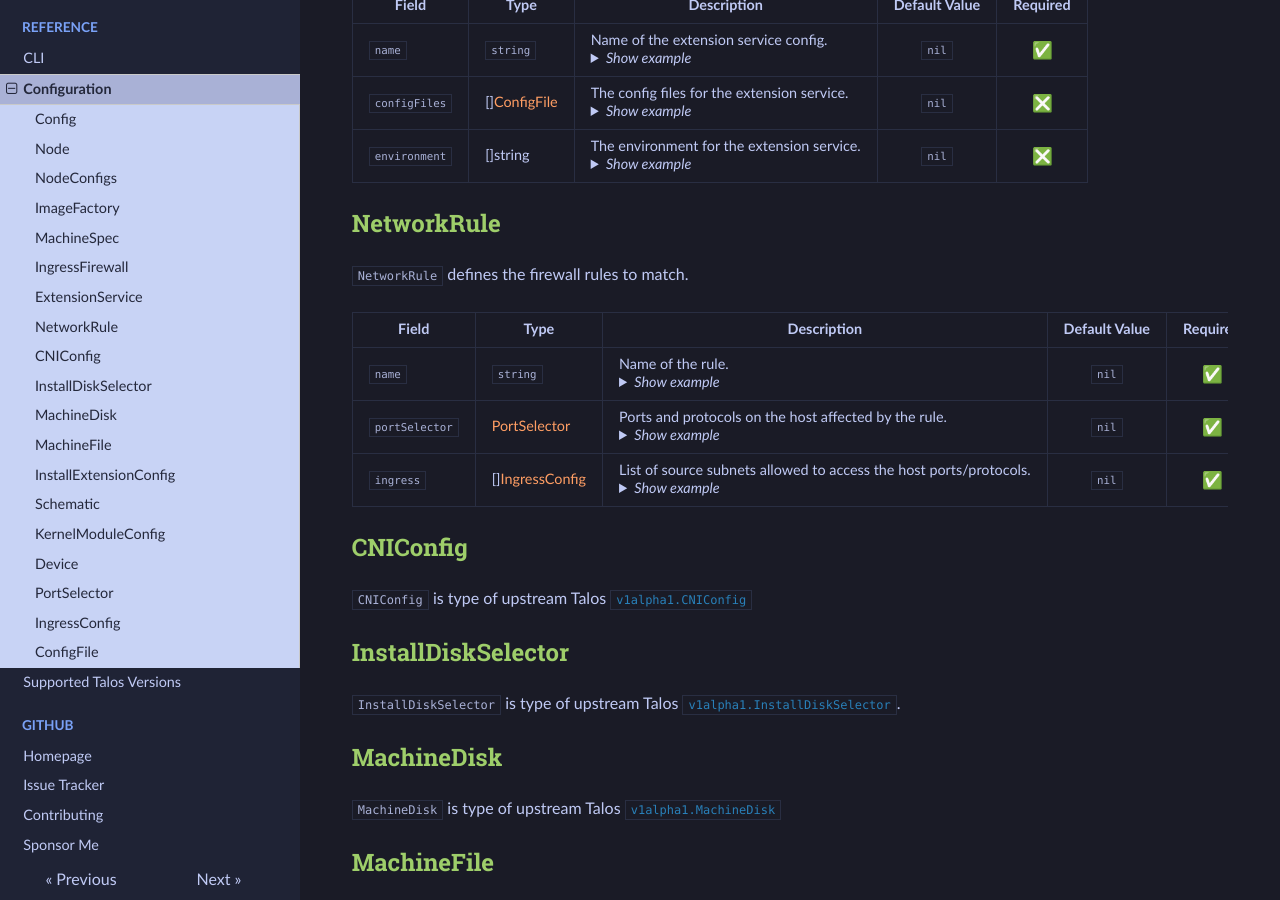
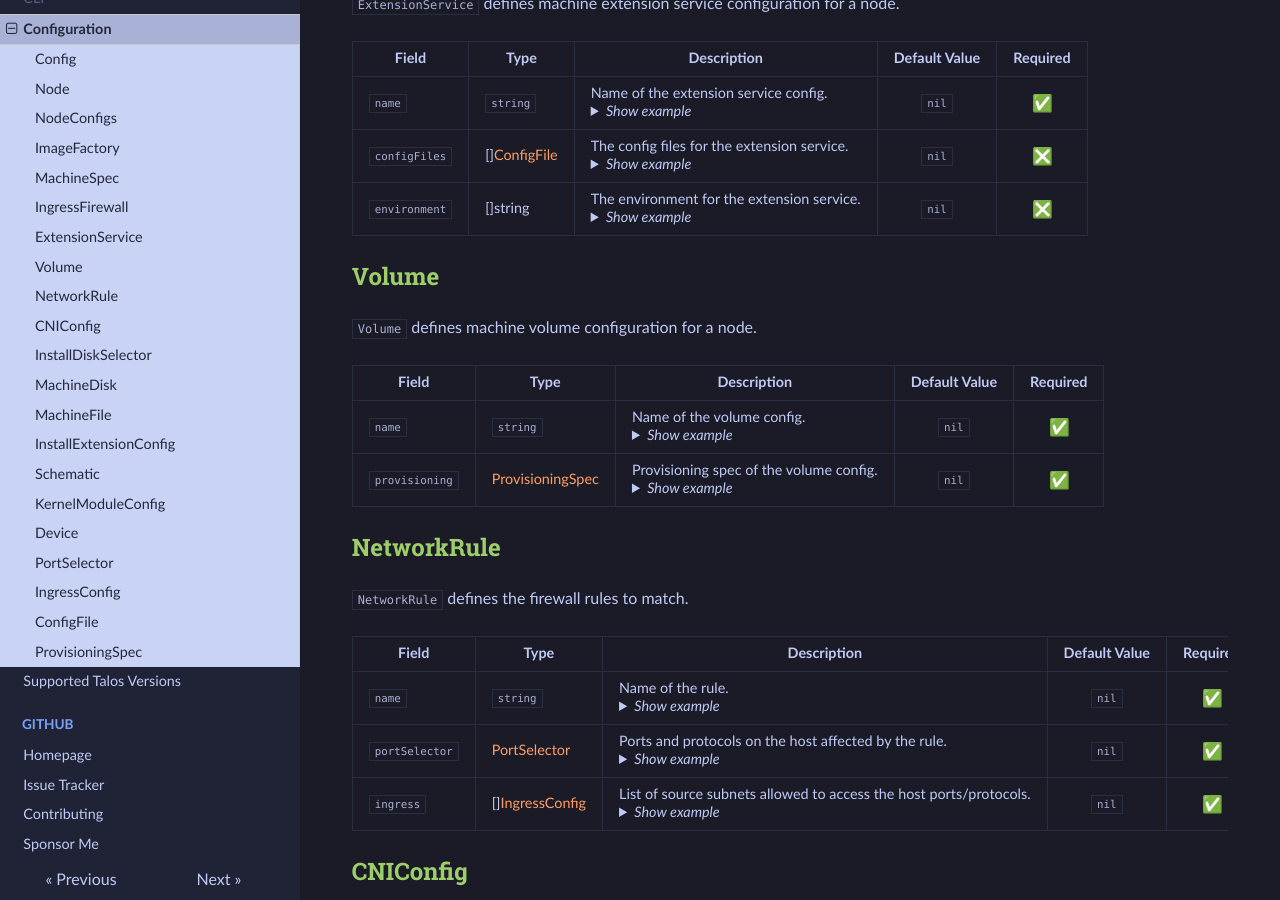
Before and after one commit to budimanjojo/talhelper, an MkDocs documentation site: the page built from docs/docs/reference/configuration.md, in a window 1280 px wide and 900 px high, scrolled down 4147 px. Built offline with MkDocs 1.6.1, drawn with Linux system fonts in a browser that asks for light colours; emoji names are drawn with the system emoji font; some of the changed text lies outside the part shown.

Commit message:
docs(config): add docs for `volumes`
Signed-off-by: budimanjojo <budimanjojo@gmail.com>

````diff
--- a/docs/docs/reference/configuration.md
+++ b/docs/docs/reference/configuration.md
@@ -461,6 +461,23 @@
 </tr>
 
 <tr markdown="1">
+<td markdown="1">`volumes`</td>
+<td markdown="1">[][Volume](#volume)</td>
+<td markdown="1">Machine volume configs specification.<details><summary>*Show example*</summary>
+```yaml
+volumes:
+  - name: EPHEMERAL
+    provisioning:
+      diskSelector:
+        match: disk.transport == "nvme"
+      maxSize: 50GiB
+```
+</summary></td>
+<td markdown="1" align="center">`nil`</td>
+<td markdown="1" align="center">:negative_squared_cross_mark:</td>
+</tr>
+
+<tr markdown="1">
 <td markdown="1">`nodeLabels`</td>
 <td markdown="1">map[string]string</td>
 <td markdown="1">Labels to be added to the node.<details><summary>*Show example*</summary>
@@ -910,6 +927,44 @@
 
 </table>
 
+## Volume
+
+`Volume` defines machine volume configuration for a node.
+
+<table markdown="1">
+<tr markdown="1">
+<th markdown="1">Field</th><th>Type</th><th>Description</th><th>Default Value</th><th>Required</th>
+</tr>
+
+<tr markdown="1">
+<td markdown="1">`name`</td>
+<td markdown="1">`string`</td>
+<td markdown="1">Name of the volume config.<details><summary>*Show example*</summary>
+```yaml
+name: EPHEMERAL
+```
+</details></td>
+<td markdown="1" align="center">`nil`</td>
+<td markdown="1" align="center">:white_check_mark:</td>
+</tr>
+
+<tr markdown="1">
+<td markdown="1">`provisioning`</td>
+<td markdown="1">[ProvisioningSpec](#provisioningspec)</td>
+<td markdown="1">Provisioning spec of the volume config.<details><summary>*Show example*</summary>
+```yaml
+provisioning:
+  diskSelector:
+    match: disk.transport == "nvme"
+  maxSize: 50GiB
+```
+</details></td>
+<td markdown="1" align="center">`nil`</td>
+<td markdown="1" align="center">:white_check_mark:</td>
+</tr>
+
+</table>
+
 ## NetworkRule
 
 `NetworkRule` defines the firewall rules to match.
@@ -1005,3 +1060,7 @@
 ## ConfigFile
 
 `ConfigFile` is type of upstream Talos <a href="https://www.talos.dev/v1.7/reference/configuration/extensions/extensionserviceconfig/#ExtensionServiceConfig.configFiles" target="_blank">`extensions.ConfigFile`</a>
+
+## ProvisioningSpec
+
+`ProvisioningSpec` is type of upstream Talos <a href="https://www.talos.dev/v1.9/reference/configuration/block/volumeconfig/#VolumeConfig.provisioning" target="_blank">`block.ProvisioningSpec`</a>
````
